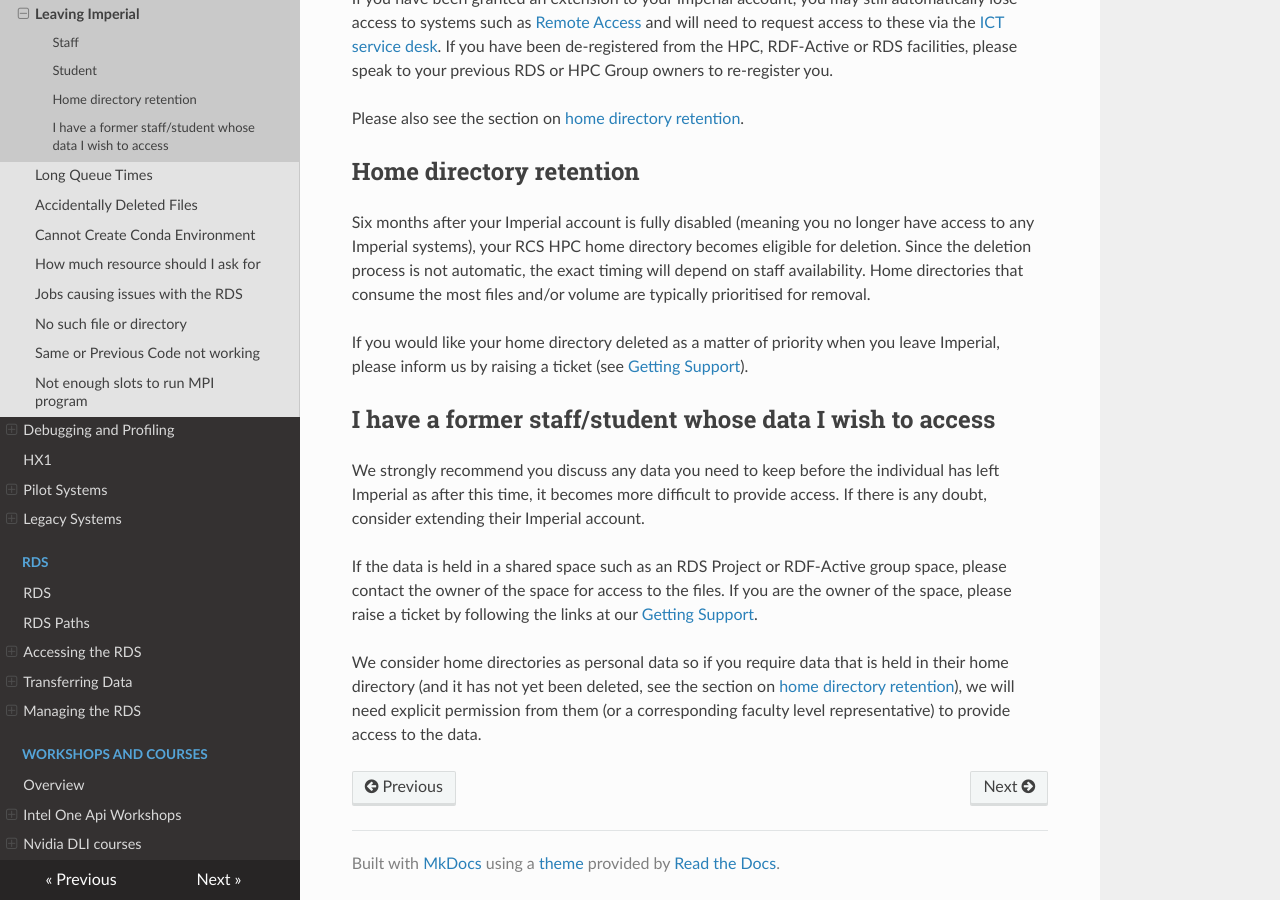
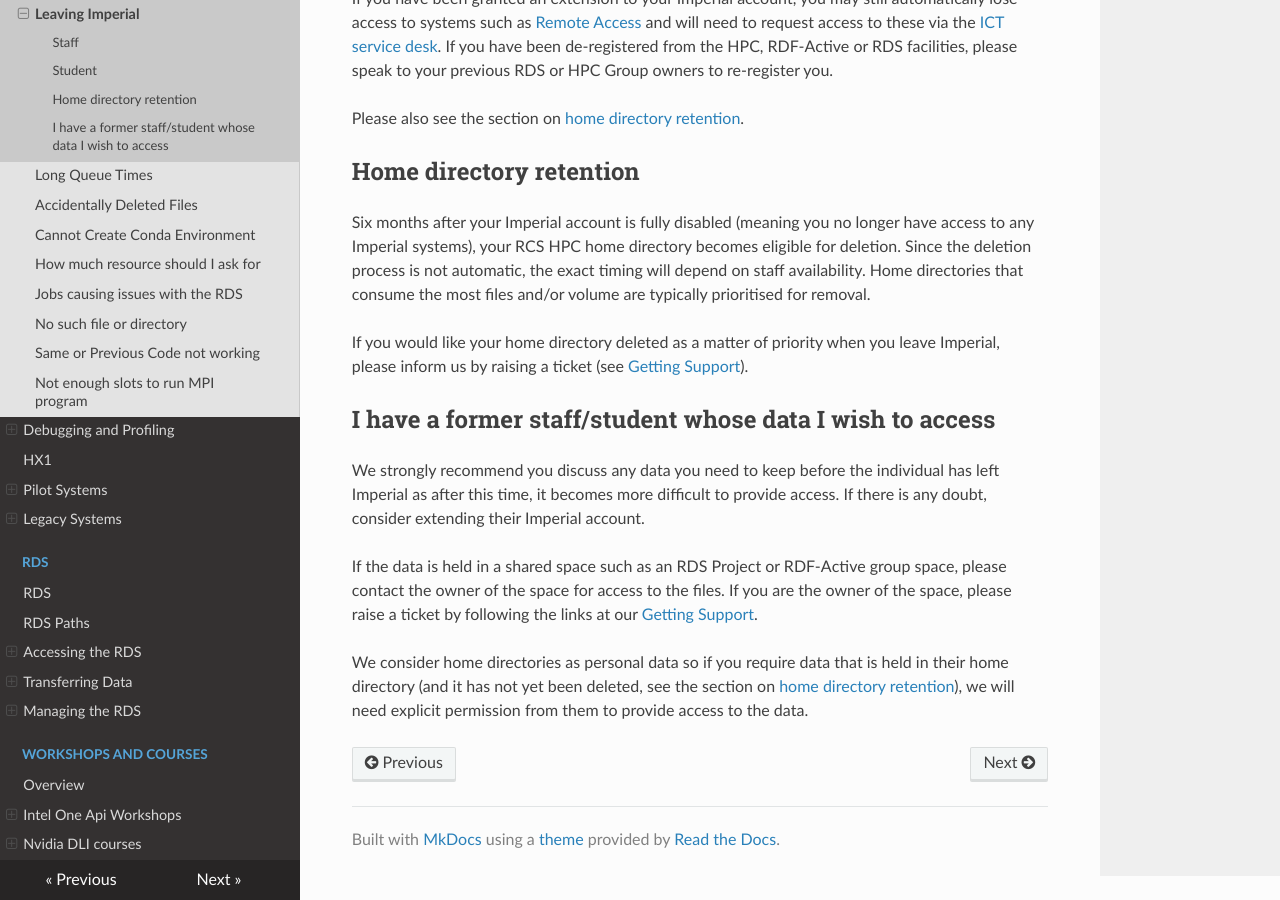
Before and after one commit to ImperialCollegeLondon/icl-rcs-user-guide, an MkDocs documentation site: the page built from docs/hpc/faq/leaving-imperial.md, in a window 1280 px wide and 900 px high, scrolled down 1101 px. Built offline with MkDocs 1.6.1, drawn with Linux system fonts in a browser that asks for light colours; nearby versions of some CDN libraries.

Commit message:
Removed reference to faculty level representative.

```diff
--- a/docs/hpc/faq/leaving-imperial.md
+++ b/docs/hpc/faq/leaving-imperial.md
@@ -36,4 +36,4 @@ We strongly recommend you discuss any data you need to keep before the individua
 
 If the data is held in a shared space such as an RDS Project or RDF-Active group space, please contact the owner of the space for access to the files. If you are the owner of the space, please raise a ticket by following the links at our [Getting Support](https://www.imperial.ac.uk/admin-services/ict/self-service/research-support/rcs/get-support/contact-us/).
 
-We consider home directories as personal data so if you require data that is held in their home directory (and it has not yet been deleted, see the section on [home directory retention](#home-directory-retention)), we will need explicit permission from them (or a corresponding faculty level representative) to provide access to the data.
+We consider home directories as personal data so if you require data that is held in their home directory (and it has not yet been deleted, see the section on [home directory retention](#home-directory-retention)), we will need explicit permission from them to provide access to the data.
```
